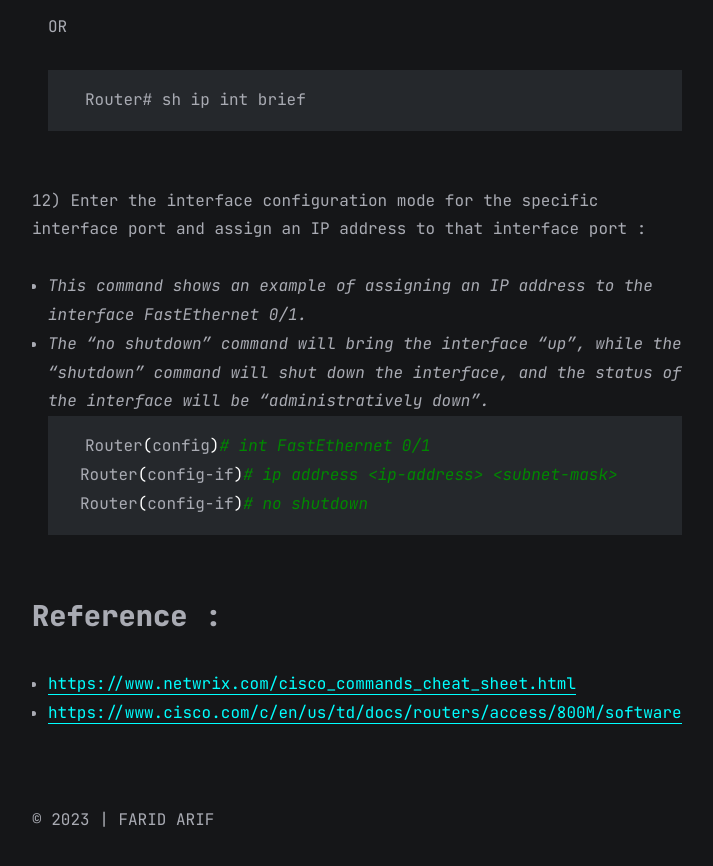
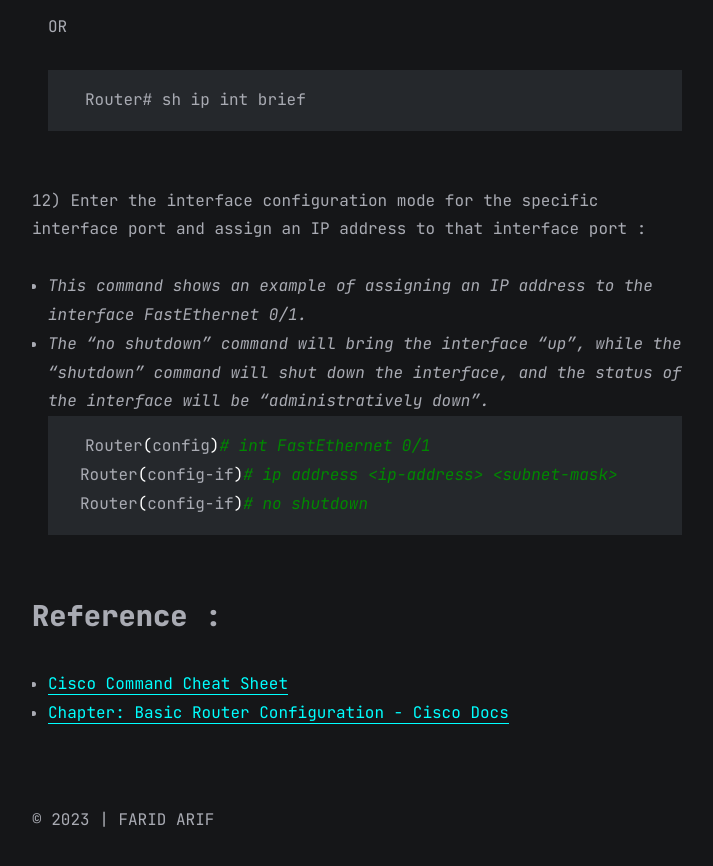
Before and after one commit to faridarif/faridarif.github.io, a Jekyll site: the page built from all_collections/_posts/2023-04-29-Basic-Cisco-Switch-and-Router-Configuration.md, in a window 1280 px wide and 900 px high, scrolled down 8632 px. Shown: the top 866 px of the window, without its empty margins (283-996 px from the left). Built offline with Jekyll 4.4.1, drawn with Linux system fonts in a browser that asks for light colours.

Commit message:
Update 2023-04-29-Basic-Cisco-Switch-and-Router-Configuration.md

```diff
--- a/all_collections/_posts/2023-04-29-Basic-Cisco-Switch-and-Router-Configuration.md
+++ b/all_collections/_posts/2023-04-29-Basic-Cisco-Switch-and-Router-Configuration.md
@@ -211,5 +211,5 @@ Router(config-if)# no shutdown
 
 
 ## Reference :
-- [https://www.netwrix.com/cisco_commands_cheat_sheet.html](https://www.netwrix.com/cisco_commands_cheat_sheet.html)
-- [https://www.cisco.com/c/en/us/td/docs/routers/access/800M/software/800MSCG/routconf.html](https://www.cisco.com/c/en/us/td/docs/routers/access/800M/software/800MSCG/routconf.html)
+- [Cisco Command Cheat Sheet](https://www.netwrix.com/cisco_commands_cheat_sheet.html)
+- [Chapter: Basic Router Configuration - Cisco Docs](https://www.cisco.com/c/en/us/td/docs/routers/access/800M/software/800MSCG/routconf.html)
```
